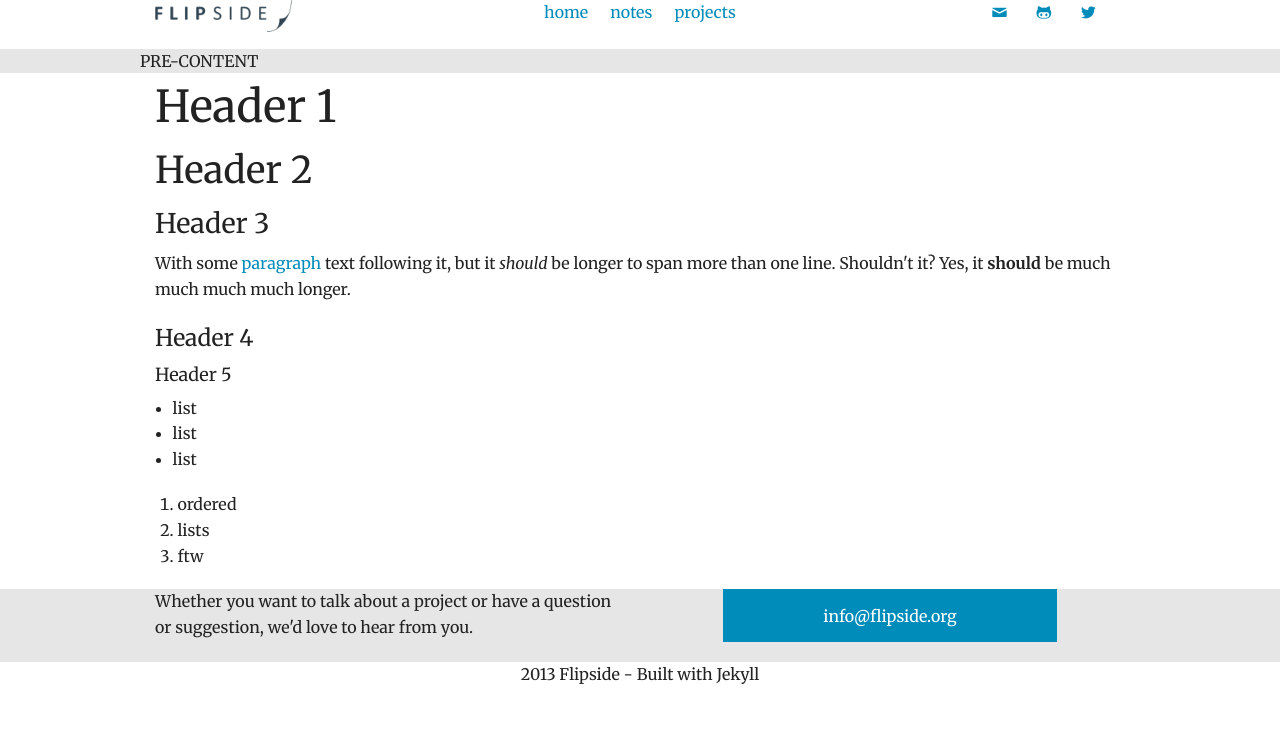
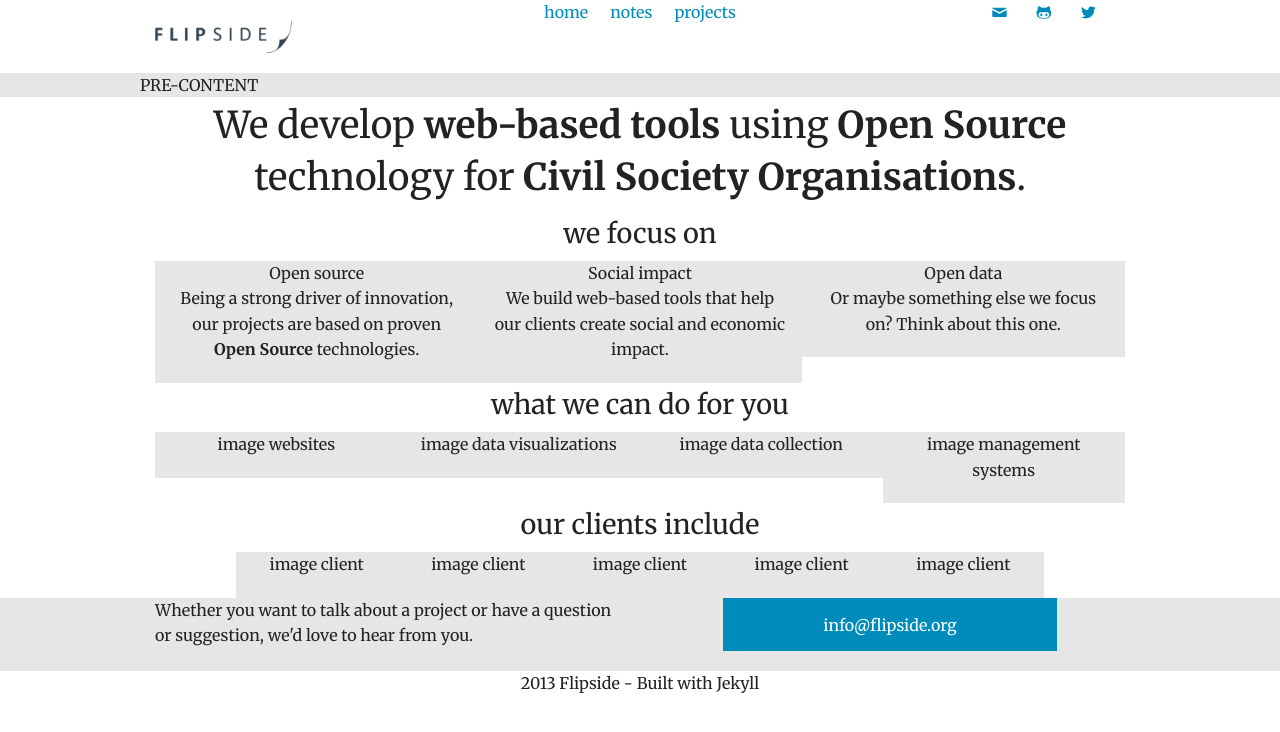
Before and after one commit to flipside-org/flipside.org, a Jekyll site: the page built from _posts/work/projects/2013-07-30-Fomin.md, in a window 1280 px wide. Shown: the top 732 px of the page. Built offline with Jekyll 4.4.1, drawn with Linux system fonts in a browser that asks for light colours.

Commit message:
Style frontpage and add home link to logo

```diff
--- a/_layouts/base.html
+++ b/_layouts/base.html
@@ -20,9 +20,9 @@
 <body>
   <header class="page" role="banner">
     <div class="row">
-      <div class="branding">
-        <img src="/images/logo-flipside.png" alt="Logo Flipside" title="Flipside" />
-      </div>
+      <h1 class="branding">
+        <a href="http://flipside.org" title="Home"><img src="/images/logo-flipside.png" alt="Logo Flipside" title="Flipside" /></a>
+      </h1>
       {% include menu.html %}
       <ul class="social-nav">
         <li><a href="mailto:info@flipside.org"><i class="icon-mail"></i><span class="screen-reader-text">mail</span></a></li>
--- a/_layouts/index.html
+++ b/_layouts/index.html
@@ -15,27 +15,70 @@ title : Flipside
     	PRE-CONTENT
     </div>
 </div>
-<div class="main-content">
+<div class="main-content front">
 	<div class="row">
-		<article>
-			<h1>Header 1</h1>
-			<h2>Header 2
-			<h3>Header 3</h3>
-			<p>With some <a href="/">paragraph</a> text following it, but it <em>should</em> be longer to span more than one line. Shouldn't it? Yes, it <strong>should</strong> be much much much much longer.</p>
-
-			<h4>Header 4</h4>
-			<h5>Header 5</h5>
-
+		<section class="tag-line">
+			<h2>We develop <strong>web-based tools</strong> using <strong>Open Source</strong> technology for <strong>Civil Society Organisations</strong>.</h2>
+		</section>
+		<section class="areas-work">
+			<h3>we focus on</h3>
 			<ul>
-				<li>list</li>
-				<li>list</li>
-				<li>list</li>
+				<li>
+					<p>
+						Open source<br/>
+						Being a strong driver of innovation, our projects are based on proven <strong>Open Source</strong> technologies.
+					</p>
+				</li>
+				<li>
+					<p>
+						Social impact<br/>
+						We build web-based tools that help our clients create social and economic impact.
+					</p>
+				</li>
+				<li>
+					<p>
+						Open data<br/>
+						Or maybe something else we focus on? Think about this one.
+					</p>
+				</li>
 			</ul>
-			<ol>
-				<li>ordered</li>
-				<li>lists</li>
-				<li>ftw</li>
-			</ol>
-		</article>
+		</section>
+		<section class="what-we-do">
+			<h3>what we can do for you</h3>
+			<ul>
+				<li>
+					<p>image websites</p>
+				</li>
+				<li>
+					<p>image data visualizations</p>
+				</li>
+				<li>
+					<p>image data collection</p>
+				</li>
+				<li>
+					<p>image management systems</p>
+				</li>
+			</ul>
+		</section>
+		<section class="clients">
+			<h3>our clients include</h3>
+			<ul>
+				<li>
+					<p>image client</p>
+				</li>
+				<li>
+					<p>image client</p>
+				</li>
+				<li>
+					<p>image client</p>
+				</li>
+				<li>
+					<p>image client</p>
+				</li>
+				<li>
+					<p>image client</p>
+				</li>
+			</ul>
+		</section>
 	</div>
 </div>
--- a/src/sass/_styles.scss
+++ b/src/sass/_styles.scss
@@ -6,6 +6,10 @@ body {
 	line-height: $base-line-height;
 }
 
+.main-content.front section li {
+	list-style: none;
+}
+
 .screen-reader-text {
 	position: absolute;
 	top: -9999px;
```
Also changed, not shown: other parts of _layouts/base.html (+1 -1 lines), src/sass/_layout.scss (+33 -1 lines), css/app.css.
